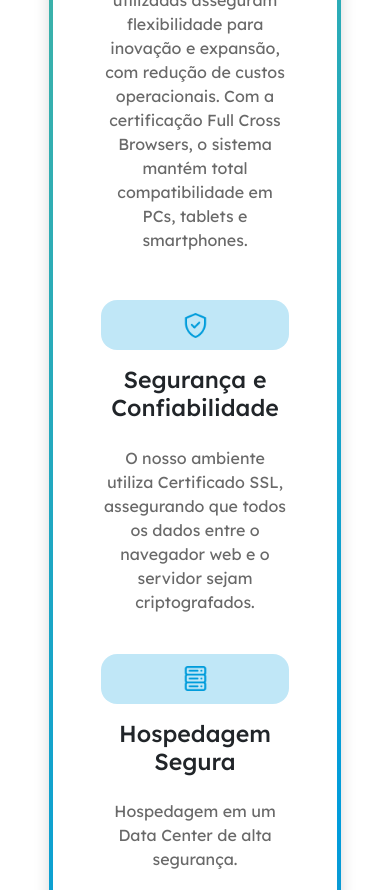
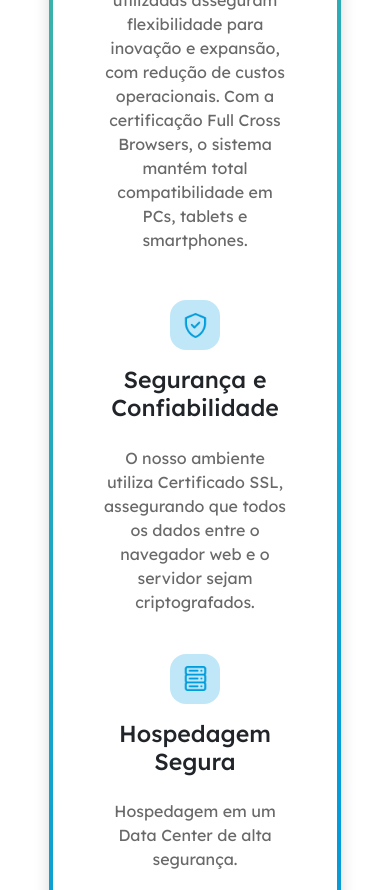
Before and after one commit to duduhnrq/healthsupply-landing-page, a plain HTML site: page index.html in a window 390 px wide. Shown: the part 6053-6943 px from the top of the page. Drawn offline with nearby package versions, Linux system fonts and the light colour scheme.

Commit message:
Update styles.css

```diff
--- a/css/styles.css
+++ b/css/styles.css
@@ -293,7 +293,7 @@ html {
     align-items: center;
   }
 
-  .tec-container div {
+  .tec-container .col-md-4 {
     width: 100%;
   }
 
```
